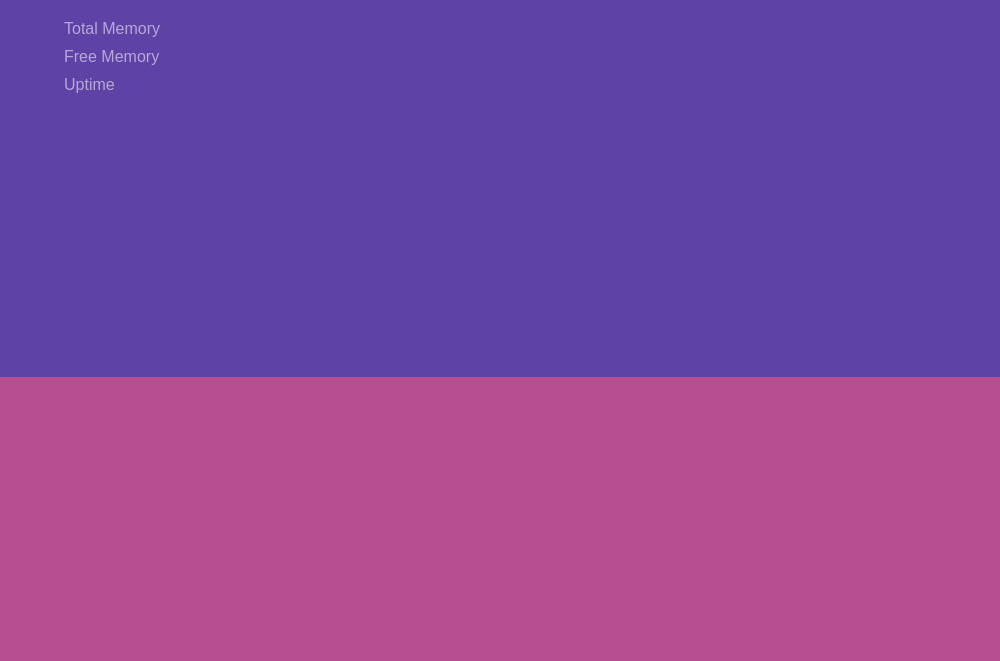
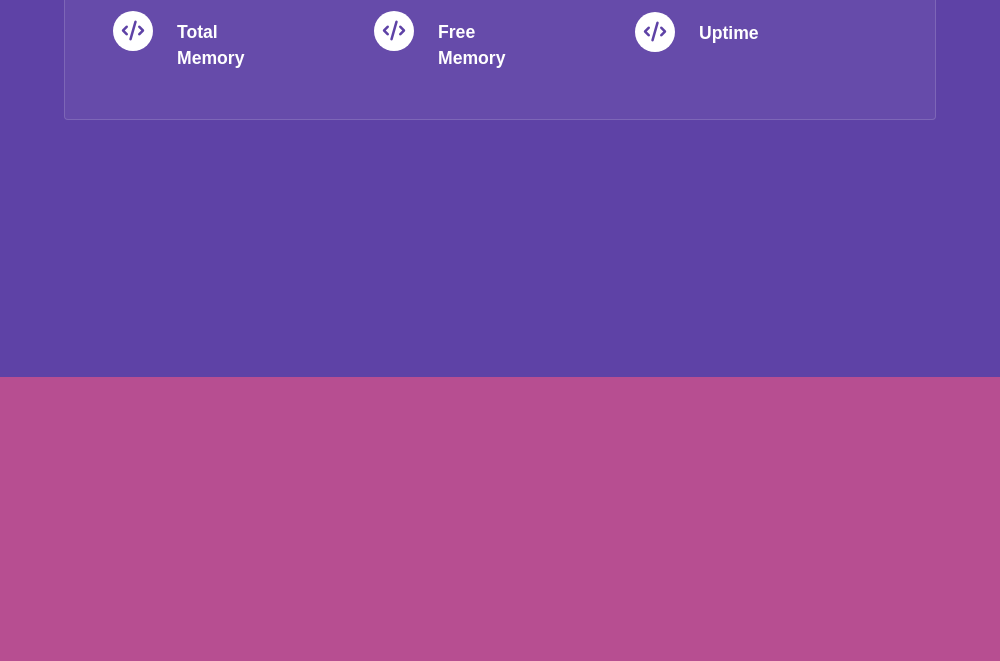
Before and after one commit to JRB-y/monitor-os-module, an Electron app: page src/ui/index.ejs in a window 1000 px wide. Shown: the part 439-1100 px from the top of the page. Drawn offline with nearby package versions, Linux system fonts and the light colour scheme; files that its build step writes are made by us from their sources.

Commit message:
Clean memory ui

```diff
--- a/src/ui/assets/css/main.css
+++ b/src/ui/assets/css/main.css
@@ -1995,17 +1995,13 @@ input, select, textarea {
 
     .features section {
       padding: 3.5em 3em 1em 7em ;
-      width: 50%;
+      width: 30%;
       border-top: solid 1px rgba(255, 255, 255, 0.15);
       position: relative;
     }
 
       .features section:nth-child(-n + 2) {
         border-top-width: 0;
-      }
-
-      .features section:nth-child(2n) {
-        border-left: solid 1px rgba(255, 255, 255, 0.15);
       }
 
       .features section .icon {
--- a/src/ui/memory.ejs
+++ b/src/ui/memory.ejs
@@ -1,16 +1,22 @@
 <section id="memory" class="wrapper style1 fullscreen fade-up">
     <div class="inner">
-        <h1>Memory</h1>
-        <div>
-            <div class="memory-metric">
-                <div class="memory-header">Total Memory</div> <span class="memory-value" id="memory-totalmem"></span>
-            </div>
-            <div class="memory-metric">
-                <div class="memory-header">Free Memory</div> <span class="memory-value" id="memory-freemem"></span>
-            </div>
-            <div class="memory-metric">
-                <div class="memory-header">Uptime</div> <span class="memory-value" id="memory-uptime"></span>
-            </div>
+        <h1>Memory Usage</h1>
+        <div class="features">
+            <section>
+                <span class="icon solid major fa-code"></span>
+                <h3>Total Memory</h3>
+                <p class="memory-value" id="memory-totalmem"></p>
+            </section>
+            <section>
+                <span class="icon solid major fa-code"></span>
+                <h3>Free Memory</h3>
+                <p class="memory-value" id="memory-freemem"></p>
+            </section>
+            <section>
+                <span class="icon solid major fa-code"></span>
+                <h3>Uptime</h3>
+                <p class="memory-value" id="memory-uptime"></p>
+            </section>
         </div>
     </div>
 </section>
```
